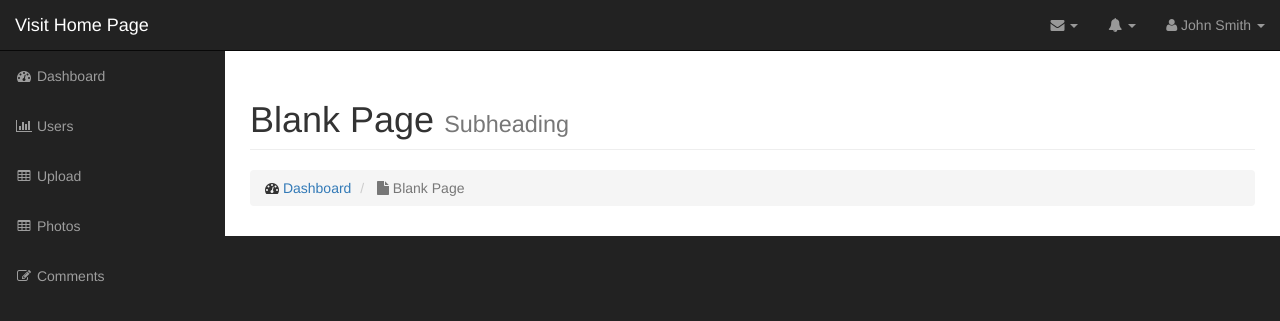
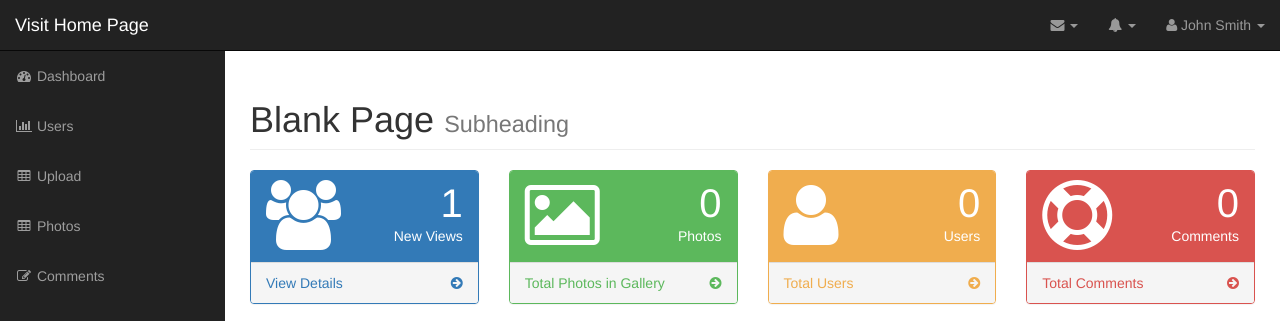
Before and after one commit to swestphal/gallery, a PHP site: page /admin in a window 1280 px wide. Shown: the top 321 px of the page. Before the commit the page ends 282 px from the top, so only its background shows below. Run offline with PHP 8.4, Linux system fonts and the light colour scheme; the visitor is signed in with stand-in values (Sample User, id 1); grey boxes labelled with a size stand in for pictures from a placeholder-image service; data that the repository does not hold is empty; some libraries are stand-ins or nearby versions.

Commit message:
google api

```diff
--- a/admin/comments.php
+++ b/admin/comments.php
@@ -24,7 +24,6 @@
                     <h1 class="page-header">
                         COMMENTS
                     </h1>
-                    <a href="add_user.php" class="btn btn-primary">Add User</a>
 
                     <div class="col-md-12">
                         <table class="table table-hover">
--- a/admin/includes/admin_content.php
+++ b/admin/includes/admin_content.php
@@ -7,57 +7,124 @@
                 Blank Page
                 <small>Subheading</small>
             </h1>
-            <?php
+
+            <div class="row">
+                <div class="col-lg-3 col-md-6">
+                    <div class="panel panel-primary">
+                        <div class="panel-heading">
+                            <div class="row">
+                                <div class="col-xs-3">
+                                    <i class="fa fa-users fa-5x"></i>
+                                </div>
+                                <div class="col-xs-9 text-right">
+                                    <div class="huge">
+                                        <?php echo $session->count; ?>
+                                    </div>
+                                    <div>New Views</div>
+                                </div>
+                            </div>
+                        </div>
+                        <a href="#">
+                            <div class="panel-footer">
+
+                                <span class="pull-left">View Details</span>
+                                <span class="pull-right"><i class="fa fa-arrow-circle-right"></i></span>
+
+                                <div class="clearfix"></div>
+                            </div>
+                        </a>
+                    </div>
+                </div>
+
+                <div class="col-lg-3 col-md-6">
+                    <div class="panel panel-green">
+                        <div class="panel-heading">
+                            <div class="row">
+                                <div class="col-xs-3">
+                                    <i class="fa fa-photo fa-5x"></i>
+                                </div>
+                                <div class="col-xs-9 text-right">
+                                    <div class="huge">
+                                        <?php echo Photo::count_all();?>
+                                    </div>
+                                    <div>Photos</div>
+                                </div>
+                            </div>
+                        </div>
+                        <a href="#">
+                            <div class="panel-footer">
+                                <span class="pull-left">Total Photos in Gallery</span>
+                                <span class="pull-right"><i class="fa fa-arrow-circle-right"></i></span>
+
+                                <div class="clearfix"></div>
+                            </div>
+                        </a>
+                    </div>
+                </div>
 
 
-            $found_user=Photo::find_all();
+                <div class="col-lg-3 col-md-6">
+                    <div class="panel panel-yellow">
+                        <div class="panel-heading">
+                            <div class="row">
+                                <div class="col-xs-3">
+                                    <i class="fa fa-user fa-5x"></i>
+                                </div>
+                                <div class="col-xs-9 text-right">
+                                    <div class="huge">
+                                        <?php echo User::count_all();?>
+                                    </div>
 
+                                    <div>Users</div>
+                                </div>
+                            </div>
+                        </div>
+                        <a href="#">
+                            <div class="panel-footer">
+                                <span class="pull-left">Total Users</span>
+                                <span class="pull-right"><i class="fa fa-arrow-circle-right"></i></span>
 
-                foreach($found_user as $user){
-                 echo $user->filename;
-                }
-//
-//            $found_user=User::find_user_by_id(2);
-//            echo $found_user->username;
-//
-//            $found = User::verify_user("Marie","pfote");
-//            if($found)echo ("Password correct");
-//            if($found) {
-//                $session->login($user_found);
-////                redirect_to("index.php");
-//            echo ($session->is_signed_in());
-//            }
+                                <div class="clearfix"></div>
+                            </div>
+                        </a>
+                    </div>
+                </div>
 
+                <div class="col-lg-3 col-md-6">
+                    <div class="panel panel-red">
+                        <div class="panel-heading">
+                            <div class="row">
+                                <div class="col-xs-3">
+                                    <i class="fa fa-support fa-5x"></i>
+                                </div>
+                                <div class="col-xs-9 text-right">
+                                    <div class="huge">
+                                        <?php echo Comment::count_all();?>
+                                    </div>
+                                    <div>Comments</div>
+                                </div>
+                            </div>
+                        </div>
+                        <a href="#">
+                            <div class="panel-footer">
+                                <span class="pull-left">Total Comments</span>
+                                <span class="pull-right"><i class="fa fa-arrow-circle-right"></i></span>
 
+                                <div class="clearfix"></div>
+                            </div>
+                        </a>
+                    </div>
+                </div>
 
-//            $users = new User();
-//            $users->username="Bello";
-//            $users->first_name = "Bellolino";
-//            $users->last_name = "Müller";
-//            $users->password = "knochen";
-//            echo $users->save();
-//           echo $users->username;
-
-//$photos = Photo::find_all();
-//foreach($photos as $photo) {
-//echo $photo->title;
-//}
-//            $photo = new Photo();
-//            $photo->title = "phototitel";
-//            echo $photo->save();
-
-            ?>
-            <ol class="breadcrumb">
-                <li>
-                    <i class="fa fa-dashboard"></i> <a href="index.php">Dashboard</a>
-                </li>
-                <li class="active">
-                    <i class="fa fa-file"></i> Blank Page
-                </li>
-            </ol>
+            </div>
+            <!--First Row-->
         </div>
     </div>
     <!-- /.row -->
 
+    <div class="row">
+        <div id="piechart" style="width: 900px; height: 500px;"></div>
+
+    </div>
 </div>
 <!-- /.container-fluid -->
--- a/admin/includes/class.db_object.php
+++ b/admin/includes/class.db_object.php
@@ -192,6 +192,16 @@ class Db_object
         } else {
             return false;
         }
+    }
+
+    public static function count_all()
+    {
+        global $database;
+        $query = "SELECT COUNT(*) FROM " . static::$db_table;
+        $result_set = $database->query($query);
+        $rows = $result_set->fetch_row();
+        return  array_shift($rows);
+
 
     }
 }
--- a/admin/includes/class.session.php
+++ b/admin/includes/class.session.php
@@ -1,39 +1,54 @@
 <?php
 
-class Session {
+class Session
+{
 
     private $signed_in = false;
     public $user_id;
+    public $count;
 
-
-    function __construct() {
+    function __construct()
+    {
         session_start();
+        $this->visitor_count();
         $this->check_the_login();
     }
 
-    public function is_signed_in() {
+    public function visitor_count()
+    {
+        if (isset($_SESSION['count'])) {
+            return $this->count = $_SESSION['count']++;
+        } else {
+            return $_SESSION['count'] = 1;
+        }
+    }
+
+    public function is_signed_in()
+    {
         return $this->signed_in;
     }
 
-    public function login($user) {
-        if($user) {
+    public function login($user)
+    {
+        if ($user) {
             $this->user_id = $_SESSION['user_id'] = $user->id;
             $this->signed_in = true;
         }
     }
 
-    public function logout(){
+    public function logout()
+    {
         unset($_SESSION['user_id']);
         unset($this->user_id);
         $this->signed_in = false;
     }
 
-    private function check_the_login() {
-        if(isset($_SESSION['user_id'])){
+    private function check_the_login()
+    {
+        if (isset($_SESSION['user_id'])) {
             $this->user_id = $_SESSION['user_id'];
             $this->signed_in = true;
-        }
-        else {
+        } else {
             unset($this->user_id);
             $this->signed_in = false;
         }
--- a/admin/includes/footer.php
+++ b/admin/includes/footer.php
@@ -9,6 +9,30 @@
 
   <script src="http://tinymce.cachefly.net/4.2/tinymce.min.js"></script>
   <script src="js/scripts.js"></script>
+  <script type="text/javascript">
+    google.load("visualization", "1", {packages:["corechart"]});
+    google.setOnLoadCallback(drawChart);
+    function drawChart() {
+
+      var data = google.visualization.arrayToDataTable([
+        ['Task', 'Hours per Day'],
+        ['Views',    <?php echo $session->count;?>],
+        ['Comments',  <?php echo Comment::count_all();?>],
+        ['Users',   <?php echo User::count_all();?>],
+        ['Photos',   <?php echo Photo::count_all();?> ],
+
+      ]);
+
+      var options = {
+        title: 'My Daily Activities'
+      };
+
+      var chart = new google.visualization.PieChart(document.getElementById('piechart'));
+
+      chart.draw(data, options);
+    }
+  </script>
+
 </body>
 
 </html>
--- a/admin/includes/header.php
+++ b/admin/includes/header.php
@@ -17,6 +17,8 @@
     <link href="css/bootstrap.min.css" rel="stylesheet">
     <link href="css/styles.css" rel="stylesheet">
 
+    <script type="text/javascript" src="https://www.google.com/jsapi"></script>
+
     <!-- Custom CSS -->
     <link href="css/sb-admin.css" rel="stylesheet">
 
```
Also changed, not shown: admin/delete_comment.php (+5 -2 lines), admin/photos.php (+9 -2 lines). Lines whose indentation alone changed are shown as unchanged.
